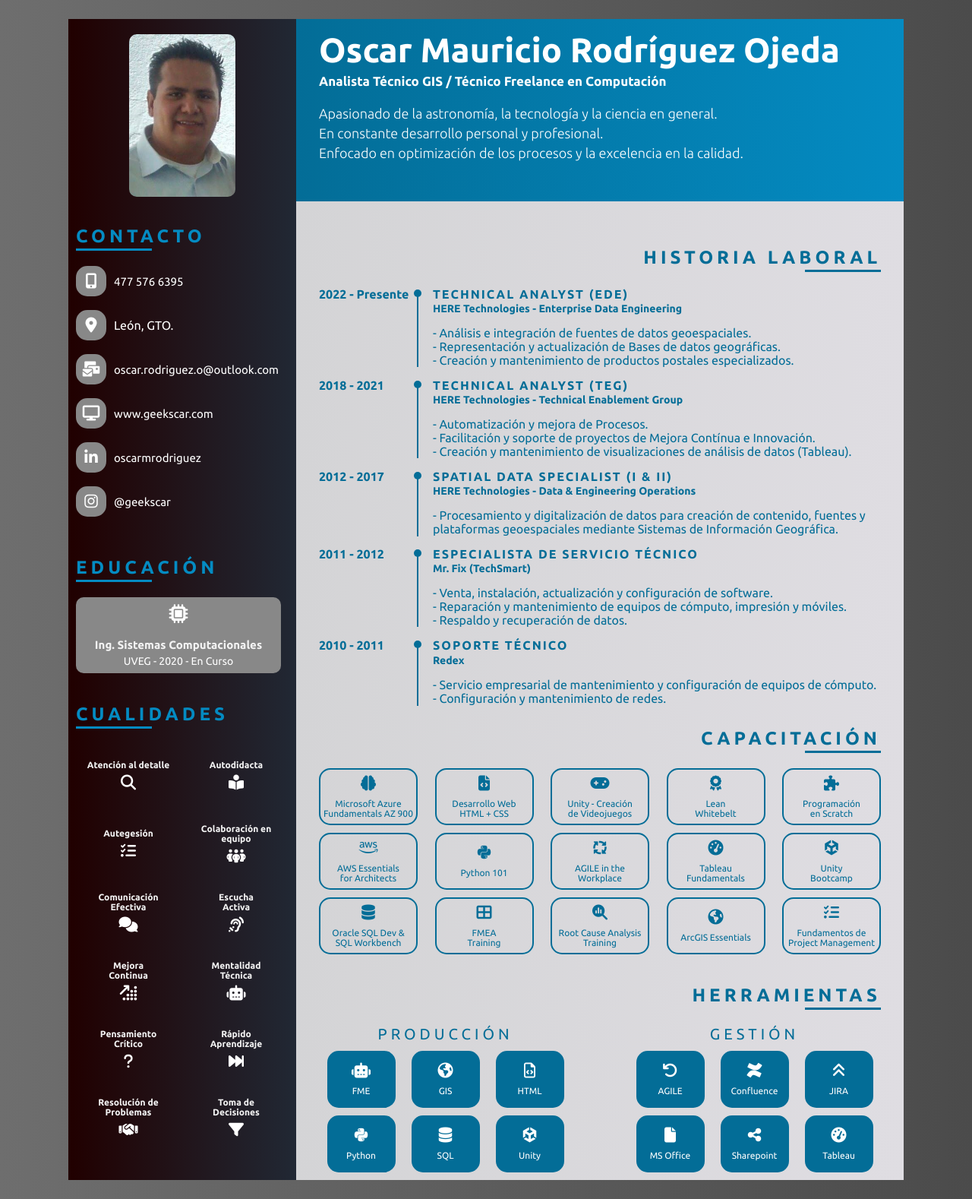
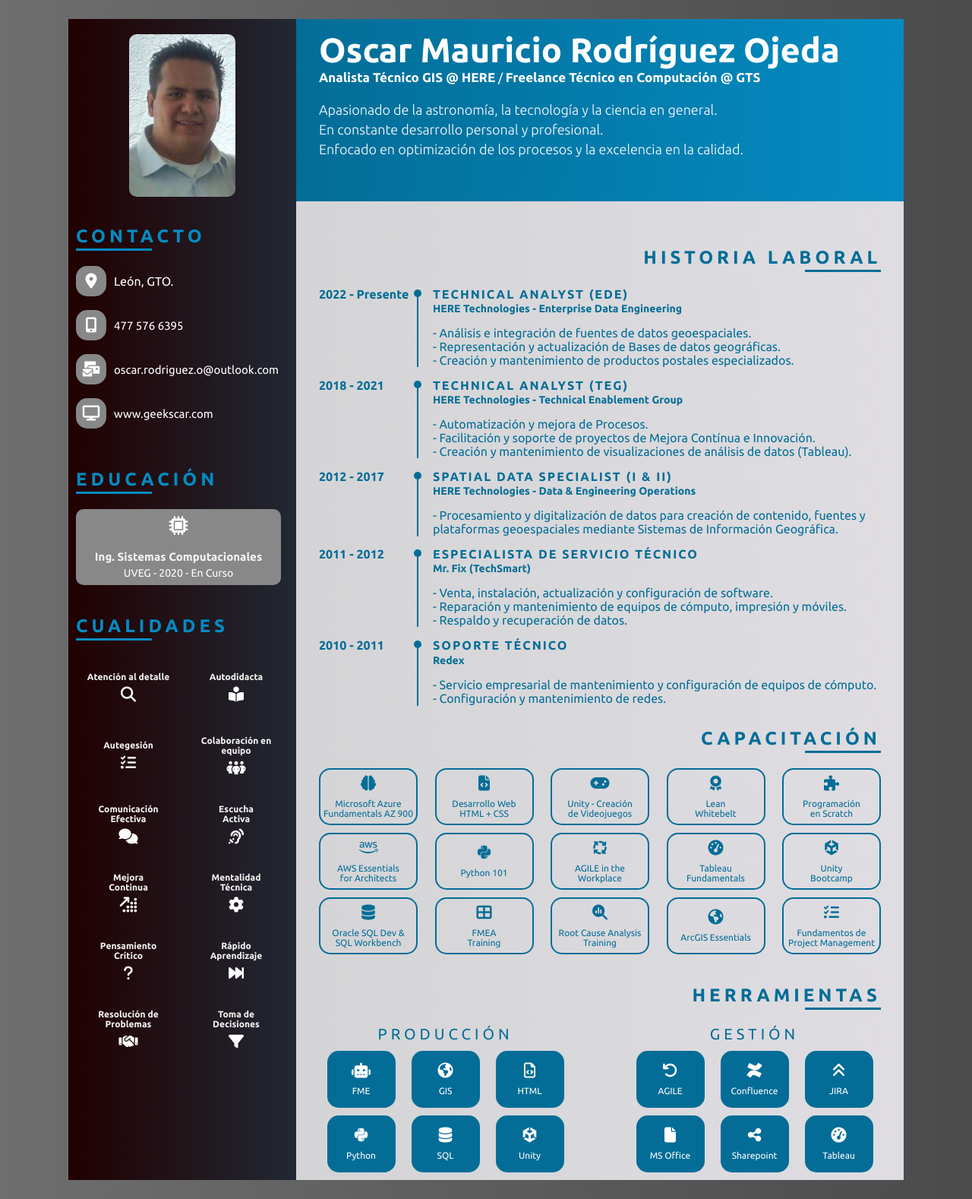
Before and after one commit to GeekscarM/GTS, a PHP site: page /cv.html in a window 1280 px wide. Shown: the whole page at 76% size. Run offline with PHP 8.4, Linux system fonts and the light colour scheme; some libraries are stand-ins or nearby versions.

Commit message:
General Updates

```diff
--- a/css/cv_style.css
+++ b/css/cv_style.css
@@ -231,6 +231,15 @@
         font-weight: 700;
         font-size: 17px;
         padding-top: 5px;
+    }
+
+    .header .role a{
+        text-decoration: none!important;
+        color: #ffffff;
+    }
+
+    .header .role:hover{
+        text-decoration: underline;
     }
 
     .header .about {
--- a/cv.html
+++ b/cv.html
@@ -27,17 +27,17 @@
                     <ul>
                         <li>
                             <div class="li_wrap">
-                                <div class="icon"><i class="fas fa-mobile-alt"></i></div>
+                                <div class="icon"><i class="fa-solid fa-location-dot"></i></div>
                                 <div class="text">
-                                    <a class="link" href="https://wa.me/524775766395">477 576 6395</a>
+                                    <p>León, GTO.</p>
                                 </div>
                             </div>
                         </li>
                         <li>
                             <div class="li_wrap">
-                                <div class="icon"><i class="fa-solid fa-location-dot"></i></div>
+                                <div class="icon"><i class="fas fa-mobile-alt"></i></div>
                                 <div class="text">
-                                    <p>León, GTO.</p>
+                                    <a class="link" href="https://wa.me/524775766395">477 576 6395</a>
                                 </div>
                             </div>
                         </li>
@@ -54,22 +54,6 @@
                                 <div class="icon"><i class="fa fa-display"></i></div>
                                 <div class="text">
                                     <a class="link" href="https://www.geekscar.com">www.geekscar.com</a>
-                                </div>
-                            </div>
-                        </li>
-                        <li>
-                            <div class="li_wrap">
-                                <div class="icon"><i class="fab fa-linkedin-in"></i></div>
-                                <div class="text">
-                                    <a class="link" href="https://www.linkedin.com/in/oscarmrodriguez/">oscarmrodriguez</a>
-                                </div>
-                            </div>
-                        </li>
-                        <li>
-                            <div class="li_wrap">
-                                <div class="icon"><i class="fab fa-instagram"></i></div>
-                                <div class="text">
-                                    <a class="link" href="https://instagram.com/geekscar/">@geekscar</a>
                                 </div>
                             </div>
                         </li>
@@ -144,7 +128,7 @@
                         <li>
                             <div class="li_wrap">
                                 <div class="text">Mentalidad<br>Técnica</div>
-                                <div class="icon"><i class="fa-solid fa-robot"></i></div>
+                                <div class="icon"><i class="fa-solid fa-gear"></i></div>
                             </div>
                         </li>
                         <li>
@@ -183,9 +167,7 @@
                     <div class="name">
                         Oscar Mauricio Rodríguez Ojeda
                     </div>
-                    <div class="role">
-                        Analista Técnico GIS / Técnico Freelance en Computación
-                    </div>
+                    <span class="role"><a href="https://www.here.com/company/about-us">Analista Técnico GIS @ HERE</a></span> / <span class="role"><a href="https://www.geekscar.com">Freelance Técnico en Computación @ GTS</a></span>
                 </div>
                 <div class="about">
                     Apasionado de la astronomía, la tecnología y la ciencia en general. <br> En constante desarrollo personal y profesional. <br> Enfocado en optimización de los procesos y la excelencia en la calidad.
```
